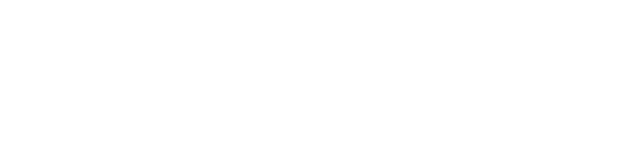
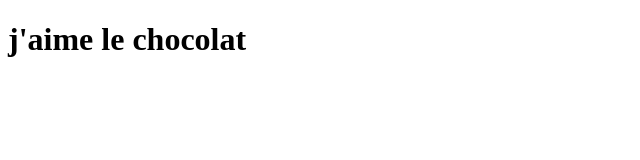
Before and after one commit to Eris-Night/Test-Github, a plain HTML site: page index.html in a window 1280 px wide. Shown: the whole page, without its empty margins (0-640 px from the left). Drawn offline with Linux system fonts and the light colour scheme.

Commit message:
Update index.html

```diff
--- a/index.html
+++ b/index.html
@@ -1,10 +1,13 @@
 <!DOCTYPE html>
 <html lang="en" dir="ltr">
-	<head>
-		<meta charset="utf-8">
-		<title></title>
-	</head>
-	<body>
 
-	</body>
+<head>
+	<meta charset="utf-8">
+	<title></title>
+</head>
+
+<body>
+	<h1>j'aime le chocolat</h1>
+</body>
+
 </html>
```
